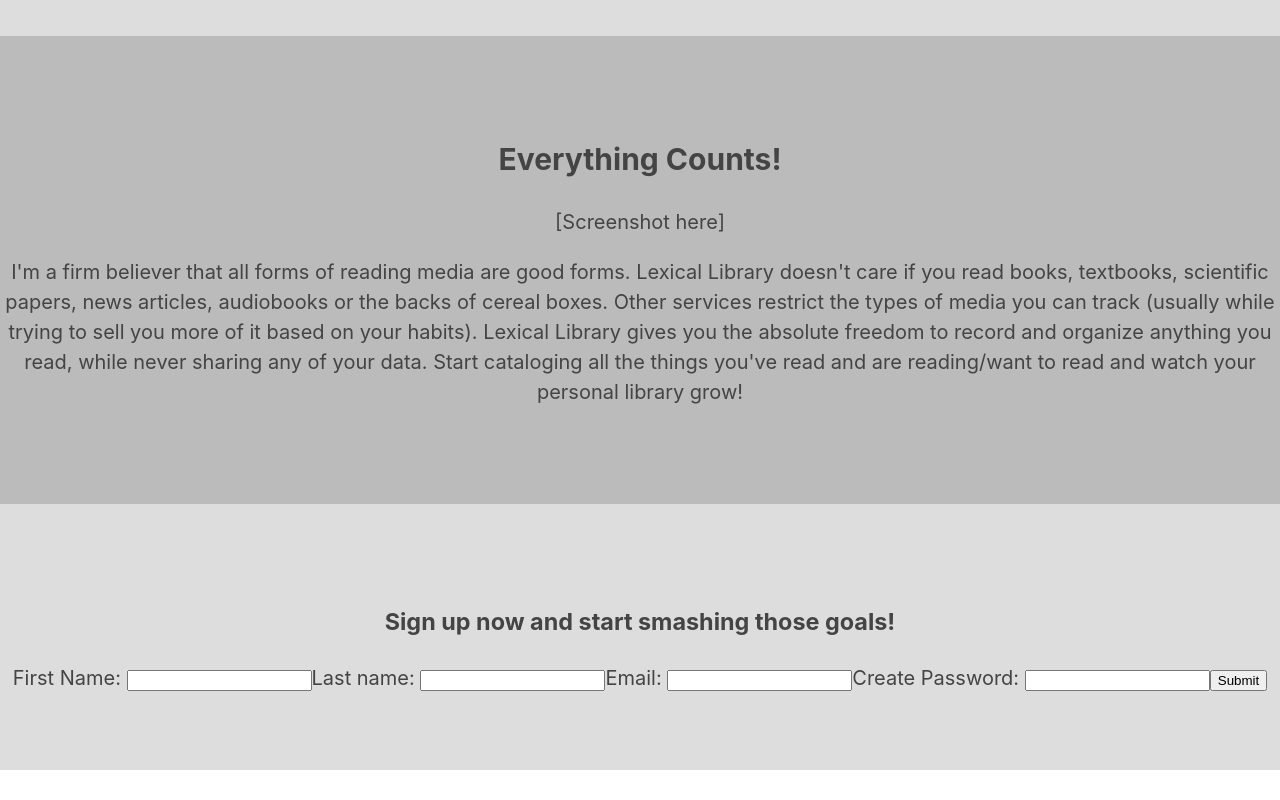
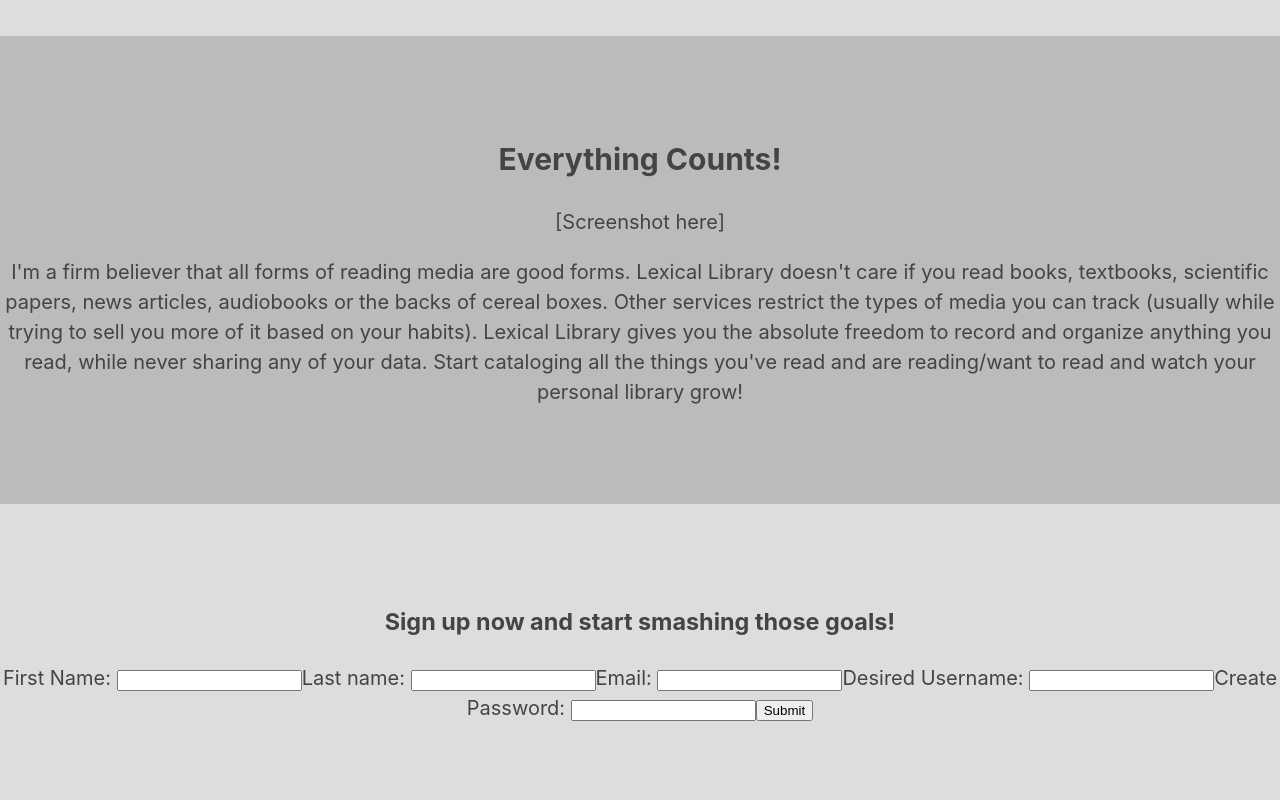
Before and after one commit to BladeBoles/LL-client, a React (Create React App) app: page / in a window 1280 px wide. Shown: the part 852-1652 px from the top of the page. Before the commit the page ends 1622 px from the top, so only its background shows below. Built offline with nearby package versions, Linux system fonts and the light colour scheme.

Commit message:
Wired up landing page for new user form to actually create entry in user database

```diff
--- a/src/Landing/Landing.js
+++ b/src/Landing/Landing.js
@@ -10,7 +10,8 @@ export default class Landing extends Component {
       firstname: '',
       lastname: '',
       email: '',
-      password: ''
+      user_login: '',
+      user_password: ''
     }
   }
 
@@ -21,6 +22,29 @@ export default class Landing extends Component {
     this.setState({
       [name]: value
     });
+  }
+
+  handleSubmit = (event) => {
+    event.preventDefault();
+
+    let dataToPost = JSON.stringify(this.state);
+    console.log("hey there: ", dataToPost);
+
+    fetch('http://localhost:8000/api/new-user', {
+      method: 'POST',
+      headers: {
+        'Content-Type': 'application/json',
+      },
+      body: dataToPost,
+    })
+    .then(res => res.json())
+    .then(data => {
+      console.log(data)
+      this.props.history.push('/currently-reading');
+    })
+    .catch((error) => {
+      console.error('Error:', error)
+    })
   }
 
   render() {
@@ -46,7 +70,7 @@ export default class Landing extends Component {
 
         <section>
             <h3>Sign up now and start smashing those goals!</h3>
-            <form>
+            <form onSubmit={this.handleSubmit} >
               <label htmlFor="firstname">First Name: </label>
               <input type="text" name="firstname" value={this.state.firstname} onChange={this.handleChange} />
 
@@ -56,10 +80,13 @@ export default class Landing extends Component {
               <label htmlFor="email">Email: </label>
               <input type="email" name="email" value={this.state.email} onChange={this.handleChange} />
 
+              <label htmlFor="username">Desired Username: </label>
+              <input type="text" name="user_login" value={this.state.username} onChange={this.handleChange} />
+
               <label htmlFor="password">Create Password: </label>
-              <input type="password" name="password" value={this.state.password} onChange={this.handleChange} />
+              <input type="password" name="user_password" value={this.state.password} onChange={this.handleChange} />
 
-              <Link to="./"><input type="submit" value="Submit" /></Link>
+              <button>Submit</button>
             </form>
         </section>
 
```
